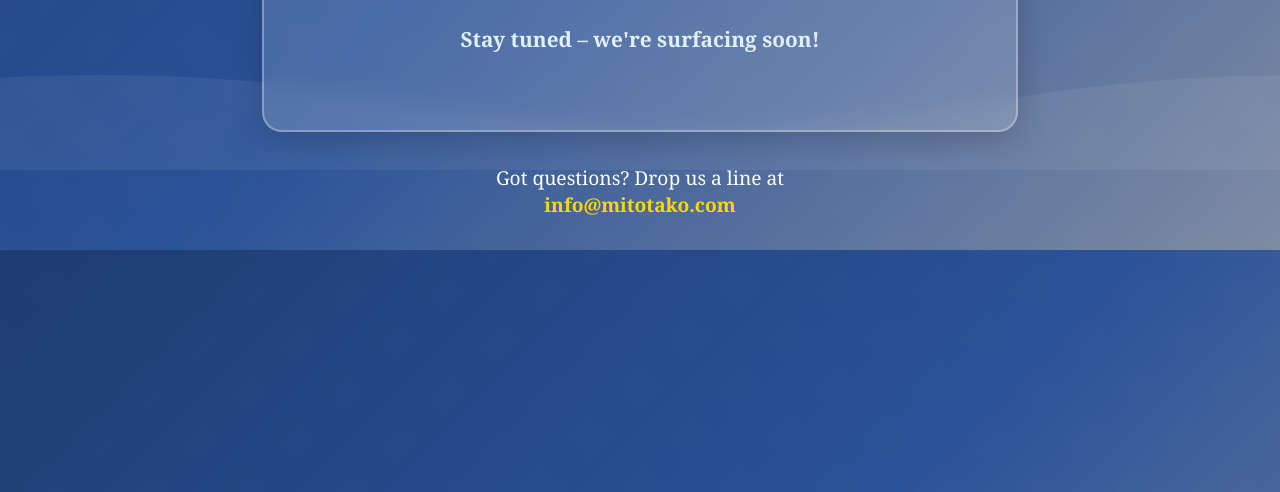
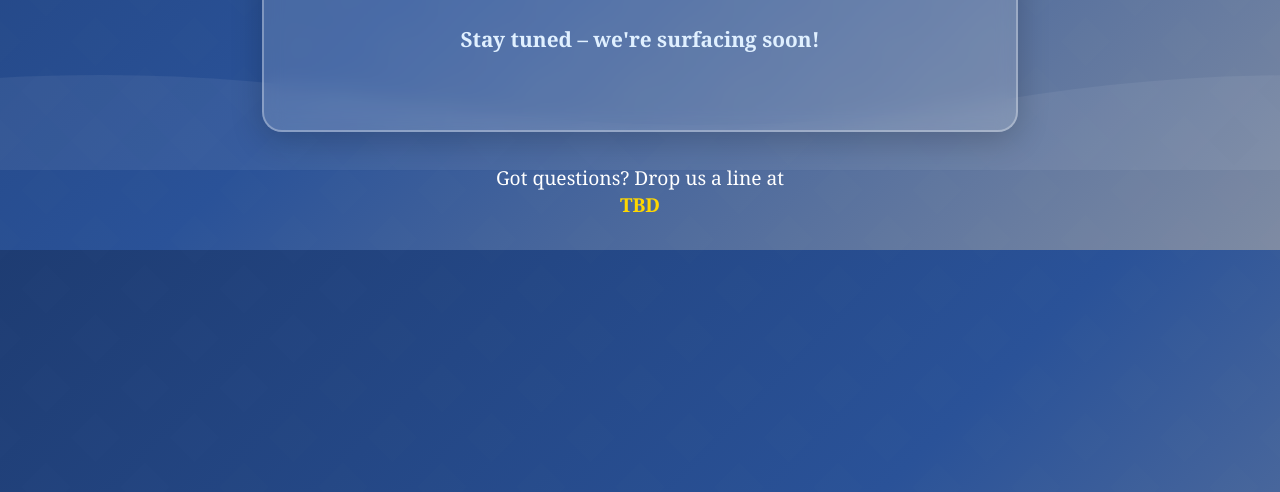
Before and after one commit to AlenGacic/MITOTAKO.github.io, a plain HTML site: page index.html in a window 1280 px wide. Shown: the part 715-1207 px from the top of the page. Drawn offline with Linux system fonts and the light colour scheme.

Commit message:
Update index.html

```diff
--- a/index.html
+++ b/index.html
@@ -283,7 +283,7 @@
 
         <div class="email">
             Got questions? Drop us a line at<br>
-            <a href="mailto:info@mitotako.com">info@mitotako.com</a>
+            <a>TBD</a>
         </div>
     </div>
 </body>
```
